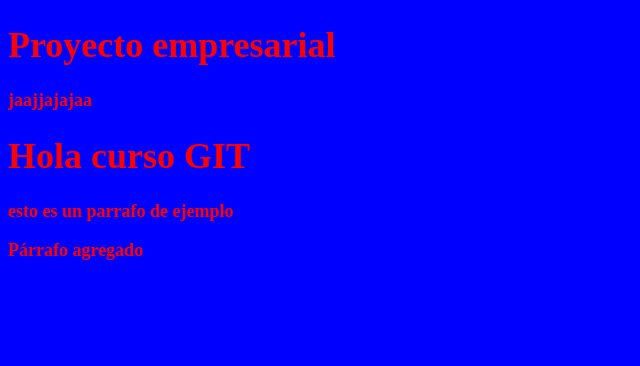
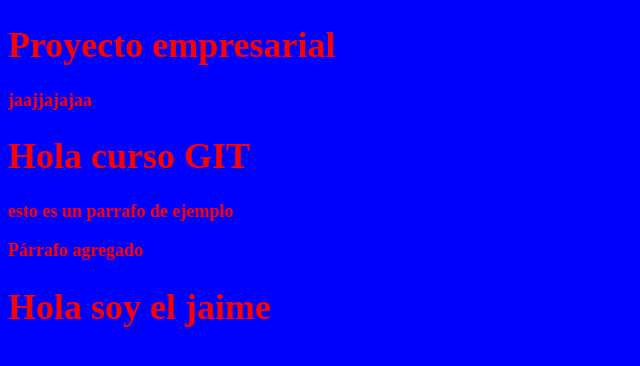
Before and after one commit to wolf-cloud1/CursoGit, a plain HTML site: page index.html in a window 1280 px wide. Shown: the whole page, without its empty margins (0-640 px from the left). Drawn offline with Linux system fonts and the light colour scheme.

Commit message:
Cambio echo por jaime

```diff
--- a/index.html
+++ b/index.html
@@ -12,5 +12,6 @@
 
 	<p>esto es un parrafo de ejemplo</p>
 	<p>Párrafo agregado</p>
+	<h1>Hola soy el jaime</h1>
 </body>
 </html>
```
